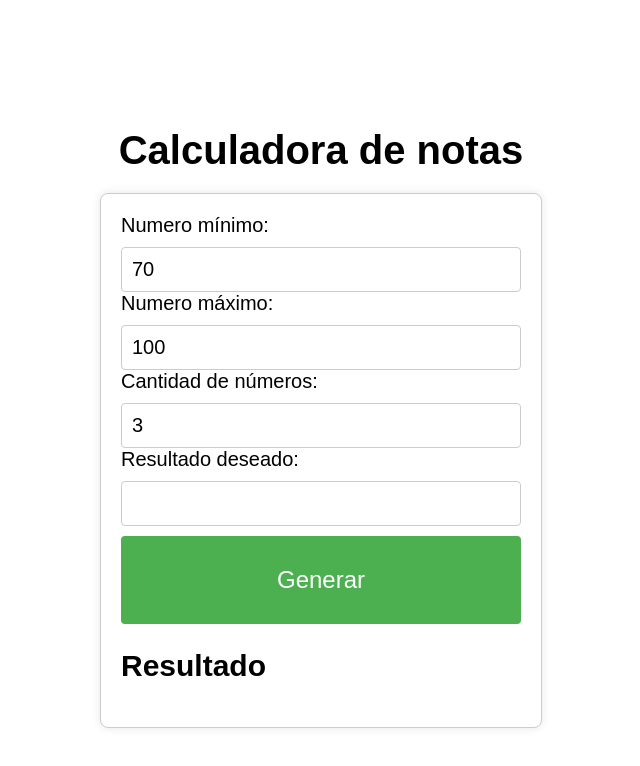
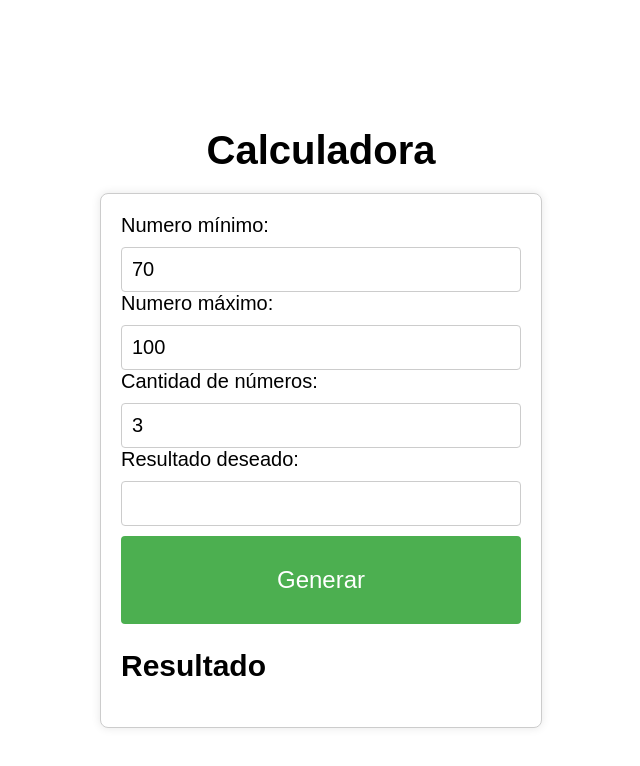
Before and after one commit to JeffersonBenzan/calculadora-notas, a plain HTML site: page index.html in a window 1280 px wide. Shown: the whole page, without its empty margins (319-959 px from the left). Drawn offline with Linux system fonts and the light colour scheme.

Commit message:
change title

```diff
--- a/index.html
+++ b/index.html
@@ -165,7 +165,7 @@
     </script>
   </head>
   <body style="display: flex; flex-direction: column">
-    <h1>Calculadora de notas</h1>
+    <h1>Calculadora</h1>
     <form>
       <label for="rangoMin">Numero mínimo:</label>
       <input type="number" id="rangoMin" value="70" />
```
